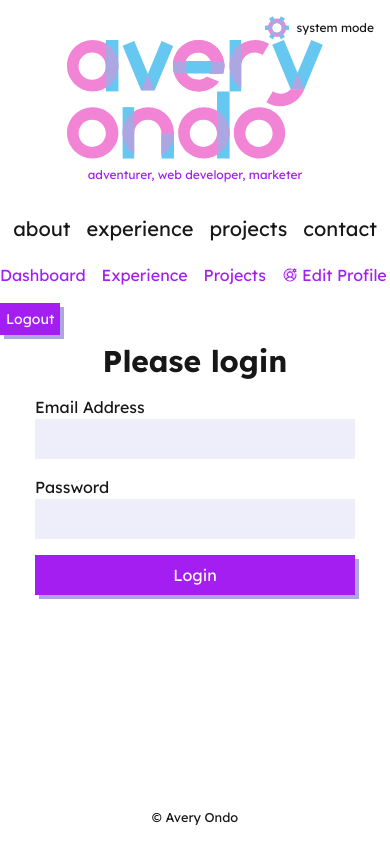
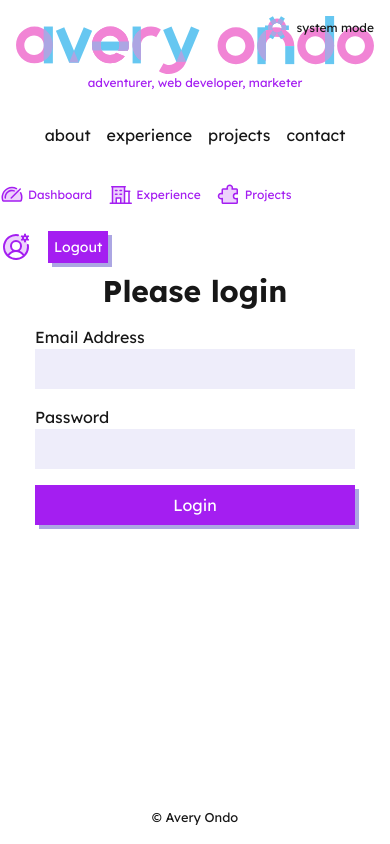
Before and after one commit to averyhere/averyhere.com, a Next.js app: page /admin in a window 390 px wide. Built offline with nearby package versions, Linux system fonts and the light colour scheme; no server answers.

Commit message:
use new components & content updates

```diff
--- a/src/app/(pages)/about/page.tsx
+++ b/src/app/(pages)/about/page.tsx
@@ -11,7 +11,7 @@ export default function Page() {
   return (
     <article>
       <h1 className="mb-4 text-3xl font-bold">👋 Hi, I'm Avery</h1>
-      <div className='prose dark:prose-invert'>
+      <div className='prose prose-sm dark:prose-invert'>
         <p>
           Web developer and marketer by profession, adventurer by passion.
         </p>
--- a/src/app/(pages)/experience/page.tsx
+++ b/src/app/(pages)/experience/page.tsx
@@ -1,6 +1,7 @@
 import { createClient } from '@utils/supabase/server';
 import type { Metadata } from 'next'
-import Link from "next/link";
+import { Button } from '@/components'
+import { PiArrowSquareOutDuotone } from "react-icons/pi";
 
 export const revalidate = 3600;
 
@@ -14,12 +15,14 @@ export default async function Page() {
   const { data: work_experience } = await supabase.from("work_experience").select();
 
   return (
-    <section className="flex flex-col gap-8 md:mt-20">
-      <header>
-        <h1 className="text-3xl font-bold">
+    <section className="flex flex-col gap-8">
+      <header className='md:flex md:justify-between items-end'>
+        <h1 className="text-3xl font-bold mb-1">
           Work Experience
         </h1>
-        <p><small><Link href="/resume/" rel="nofollow" className='text-bright-purple dark:text-pink underline-offset-4 decoration-blue hover:underline'>View printable resume</Link></small></p>
+        <div>
+          <Button href="/resume/" size='xs' icon={PiArrowSquareOutDuotone} iconPosition='end' external>View printable resume</Button>
+        </div>
       </header>
 
       <div className="flex items-center justify-center pl-3">
--- a/src/app/admin/page.tsx
+++ b/src/app/admin/page.tsx
@@ -1,7 +1,9 @@
 import type { Metadata } from 'next'
 import { createClient } from '@/utils/supabase/server'
 import { LoginForm } from '@/components/auth'
-import { AdminNav } from '@/components'
+import { Button } from '@/components'
+import { PiPlusDuotone, PiPuzzlePieceDuotone, PiBuildingOfficeDuotone, PiListDuotone } from "react-icons/pi";
+import Link from 'next/link'
 
 export const metadata: Metadata = {
   title: 'Avery Ondo',
@@ -20,12 +22,32 @@ export default async function PrivatePage() {
 
   return (
     <>
-      <AdminNav />
-
       <h1 className="text-3xl font-bold">Dashboard</h1>
 
       <p>Hey {display_name}!</p>
 
+      <div className='grid gap-4'>
+        <div className='flex justify-between items-center'>
+          <Link href="/admin/list/experience/" className='flex gap-2 items-center'>
+            <PiBuildingOfficeDuotone className='size-14' />
+            <h2 className='text-xl'>Experience</h2>
+          </Link>
+          <div className='flex flex-wrap mt-2'>
+            <Button href="/admin/list/experience/" size="sm" icon={PiListDuotone}>View All</Button>
+            <Button href="/admin/create/experience/" size="sm" icon={PiPlusDuotone}>Add New</Button>
+          </div>
+        </div>
+        <div className='flex justify-between items-center'>
+          <Link href="/admin/list/projects/" className='flex gap-2 items-center'>
+            <PiPuzzlePieceDuotone className='size-14' />
+            <h2 className='text-xl'>Projects</h2>
+          </Link>
+          <div className='flex flex-wrap mt-2'>
+            <Button href="/admin/list/projects/" size="sm" icon={PiListDuotone}>View All</Button>
+            <Button href="/admin/create/project/" size="sm" icon={PiPlusDuotone}>Add New</Button>
+          </div>
+        </div>
+      </div>
     </>
   )
 }
--- a/src/components/AdminNav.tsx
+++ b/src/components/AdminNav.tsx
@@ -3,20 +3,22 @@
 import Link from "next/link";
 import { usePathname } from "next/navigation";
 import { LogoutButton } from '@/components/auth'
-import { PiUserCircleGearDuotone } from "react-icons/pi"
+import { PiUserCircleGearDuotone, PiSpeedometerDuotone, PiPuzzlePieceDuotone, PiBuildingOfficeDuotone } from "react-icons/pi";
 
 export const AdminNav = () => {
   const pathname = usePathname();
 
   return (
-    <nav className='flex flex-wrap gap-4 justify-between align'>
-      <ul className='flex flex-wrap gap-4 mt-1'>
-        <li><Link href="/admin/" className={`flex items-center gap-1 text-bright-purple dark:text-pink underline-offset-4 decoration-blue hover:underline ${pathname === '/admin/' ? 'underline' : ''}`}>Dashboard</Link></li>
-        <li><Link href="/admin/list/experience/" className={`flex items-center gap-1 text-bright-purple dark:text-pink underline-offset-4 decoration-blue hover:underline ${pathname.includes('/experience/') ? 'underline' : ''}`}>Experience</Link></li>
-        <li><Link href="/admin/list/projects/" className={`flex items-center gap-1 text-bright-purple dark:text-pink underline-offset-4 decoration-blue hover:underline ${pathname.includes('/project/') || pathname.includes('/projects/') ? 'underline' : ''}`}>Projects</Link></li>
-        <li><Link href="/admin/profile/" className={`flex items-center gap-1 text-bright-purple dark:text-pink underline-offset-4 decoration-blue hover:underline ${pathname === '/admin/profile/' ? 'underline' : ''}`}><PiUserCircleGearDuotone /> Edit Profile</Link></li>
+    <nav className='w-full flex items-center flex-wrap gap-4 justify-between align text-xs'>
+      <ul className='flex flex-wrap gap-4 mt-1 justify-center'>
+        <li><Link href="/admin/" className={`flex items-center gap-1 text-bright-purple dark:text-pink border-0 border-b-4 ${pathname === '/admin/' ? 'border-blue' : 'border-transparent'}`}><PiSpeedometerDuotone className="size-6" /> Dashboard</Link></li>
+        <li><Link href="/admin/list/experience/" className={`flex items-center gap-1 text-bright-purple dark:text-pink border-0 border-b-4 ${pathname.includes('/experience/') ? 'border-blue' : 'border-transparent'}`}><PiBuildingOfficeDuotone className="size-6" /> Experience</Link></li>
+        <li><Link href="/admin/list/projects/" className={`flex items-center gap-1 text-bright-purple dark:text-pink border-0 border-b-4 ${pathname.includes('/project/') || pathname.includes('/projects/') ? 'border-blue' : 'border-transparent'}`}><PiPuzzlePieceDuotone className="size-6" /> Projects</Link></li>
       </ul>
-      <LogoutButton />
+      <ul className='flex flex-wrap gap-4 mt-1 justify-center'>
+        <li><Link href="/admin/profile/" className={`flex items-center gap-1 text-bright-purple dark:text-pink border-0 border-b-4 mb-1.5 ${pathname === '/admin/profile/' ? 'border-blue' : 'border-transparent'}`} title="Edit profile"><PiUserCircleGearDuotone className="size-8" /><span className="sr-only">Edit Profile</span></Link></li>
+        <li><LogoutButton /></li>
+      </ul>
     </nav>
   )
 }
--- a/src/components/MainNav.tsx
+++ b/src/components/MainNav.tsx
@@ -7,19 +7,19 @@ export const MainNav = ({ variant }: { variant?: string }) => {
   const pathname = usePathname();
   const classes = variant === 'horizontal' ? 'grid grid-cols-1 md:grid-cols-4 max-w-max m-auto gap-4' : 'flex flex-row flex-wrap gap-4 m-auto justify-center'
   return (
-    <nav className="w-full text-center">
+    <nav className="w-full text-center text-md md:text-xl">
       <ul className={classes}>
-        <li className="w-auto md:w-full text-xl">
-          <Link href="/about/" className={`nav-item hover:underline ${pathname === '/about/' ? 'active' : 'inactive'}`}>about</Link>
+        <li className="w-auto md:w-full">
+          <Link href="/about/" className={`decoration-blue underline-offset-4 hover:underline ${pathname === '/about/' ? 'underline' : ''}`}>about</Link>
         </li>
-        <li className="w-auto md:w-full text-xl">
-          <Link href="/experience/" className={`nav-item hover:underline ${pathname === '/experience/' ? 'active' : 'inactive'}`}>experience</Link>
+        <li className="w-auto md:w-full">
+          <Link href="/experience/" className={`decoration-blue underline-offset-4 hover:underline ${pathname === '/experience/' ? 'underline' : ''}`}>experience</Link>
         </li>
-        <li className="w-auto md:w-full text-xl">
-          <Link href="/projects/" className={`nav-item hover:underline ${pathname === '/projects/' ? 'active' : 'inactive'}`}>projects</Link>
+        <li className="w-auto md:w-full">
+          <Link href="/projects/" className={`decoration-blue underline-offset-4 hover:underline ${pathname === '/projects/' ? 'underline' : ''}`}>projects</Link>
         </li>
-        <li className="w-auto md:w-full text-xl">
-          <Link href="/contact/" className={`nav-item hover:underline ${pathname === '/contact/' ? 'active' : 'inactive'}`}>contact</Link>
+        <li className="w-auto md:w-full">
+          <Link href="/contact/" className={`decoration-blue underline-offset-4 hover:underline ${pathname === '/contact/' ? 'underline' : ''}`}>contact</Link>
         </li>
       </ul>
     </nav>
--- a/src/components/SiteHeader.tsx
+++ b/src/components/SiteHeader.tsx
@@ -1,16 +1,18 @@
 import { AveryOndoLogo, MainNav } from "@/components"
 import Link from "next/link"
 
-export const SiteHeader = async () => {
+export const SiteHeader = async ({className, children}:{className?:string, children?:React.ReactElement}) => {
 
   return (
-    <header className="h-auto w-full md:h-dvh md:self-start md:sticky md:top-0 md:w-sm flex flex-col items-center justify-center">
+    <header className={`w-full p-4 md:pt-20 h-max md:sticky md:top-0 ${className}`}>
       <Link href="/" className="w-full h-auto max-w-3xs mt-10 md:mt-0 mb-2">
-        <AveryOndoLogo className="w-full h-full" />
+        <AveryOndoLogo className="w-full h-auto hidden md:block" />
+        <AveryOndoLogo variant="horizontal" className="w-full h-auto md:hidden" />
         <span className="sr-only">Homepage</span>
       </Link>
-      <p className="text-bright-purple dark:text-pink text-xs mb-8">adventurer, web developer, marketer</p>
+      <p className="text-bright-purple dark:text-pink text-xs mb-8 text-center">adventurer, web developer, marketer</p>
       <MainNav />
+      {children}
     </header>
   )
 }
--- a/src/components/button/button.module.css
+++ b/src/components/button/button.module.css
@@ -10,6 +10,7 @@
   margin-right: calc(var(--spacing) * 2) /* 0.5rem = 8px */;
   margin-bottom: calc(var(--spacing) * 2) /* 0.5rem = 8px */;
   color: var(--button-text);
+  height: max-content;
 }
 
 .button:before,
@@ -40,12 +41,14 @@
   color: var(--button-text);
 }
 
-.button:hover:after {
+.button:hover:after,
+.nestedButtonGroup:hover .button:after {
   top: calc(var(--spacing) * 1.5) /* 0.375rem = 6px */;
   left: calc(var(--spacing) * 1.5) /* 0.375rem = 6px */;
 }
 
-.button:active:after {
+.button:active:after,
+.nestedButtonGroup:active .button:after {
   top: calc(var(--spacing) * 2) /* 0.5rem = 8px */;
   left: calc(var(--spacing) * 2) /* 0.5rem = 8px */;
 }
```
Also changed, not shown: src/app/(pages)/projects/page.tsx (+22 -7 lines).
